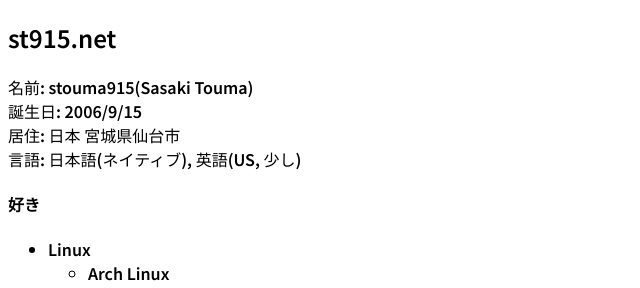
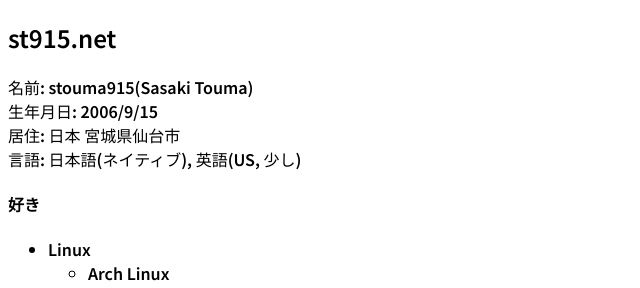
Before and after one commit to t-sasaki915/t-sasaki-net, a Jekyll site: the page built from docs/index.md, in a window 1280 px wide. Shown: the top 288 px of the page, without its empty margins (0-640 px from the left). Built offline with Jekyll 4.4.1, drawn with Linux system fonts in a browser that asks for light colours; Markdown is read by kramdown in place of the engine named in the settings; some of the changed lines change nothing that is shown.

Commit message:
Update index.md

```diff
--- a/docs/index.md
+++ b/docs/index.md
@@ -8,7 +8,7 @@ en_page: /en/
 ## st915.net
 
 名前: stouma915(Sasaki Touma)<br>
-誕生日: 2006/9/15<br>
+生年月日: 2006/9/15<br>
 居住: 日本 宮城県仙台市<br>
 言語: 日本語(ネイティブ), 英語(US, 少し)
 #### 好き
```
